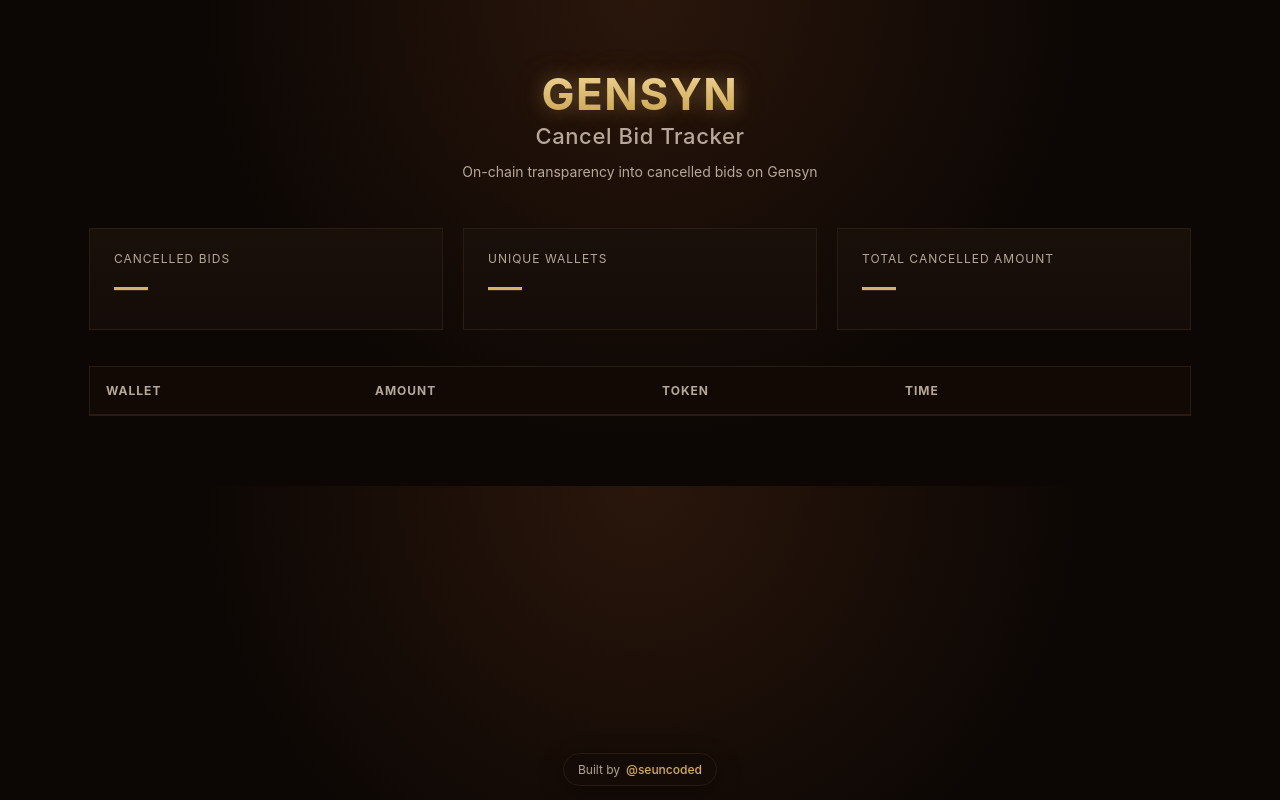
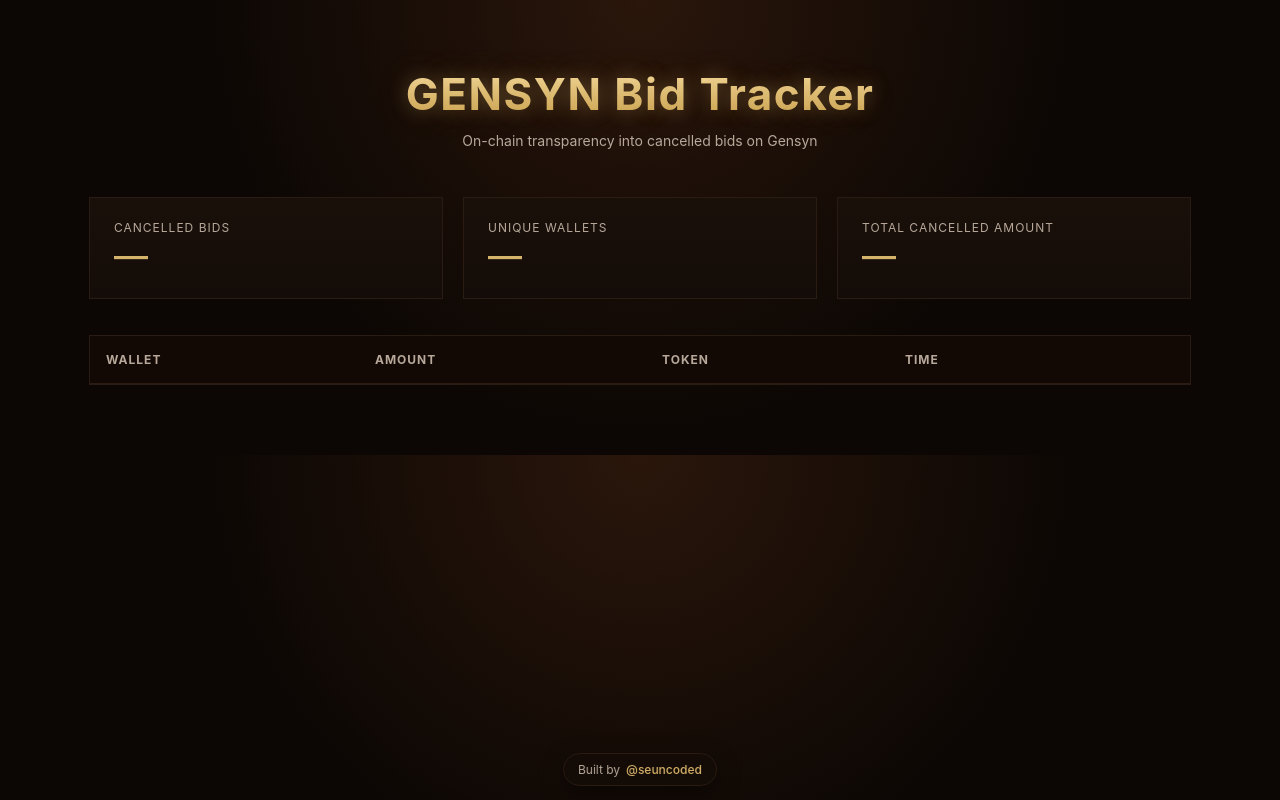
Before and after one commit to Seuncoded/gensyn-bid-tracker, a website: page index.html in a window 1280 px wide. Drawn offline with Linux system fonts and the light colour scheme; no server answers.

```diff
--- a/index.html
+++ b/index.html
@@ -447,8 +447,8 @@
 
    <header class="header centered">
   <h1 class="title">
-    <span class="brand">GENSYN</span>
-    <span class="rest">Cancel Bid Tracker</span>
+    <span class="brand">GENSYN Bid Tracker</span>
+    <span class="rest"></span>
   </h1>
   <p class="subtitle">
     On-chain transparency into cancelled bids on Gensyn
```
